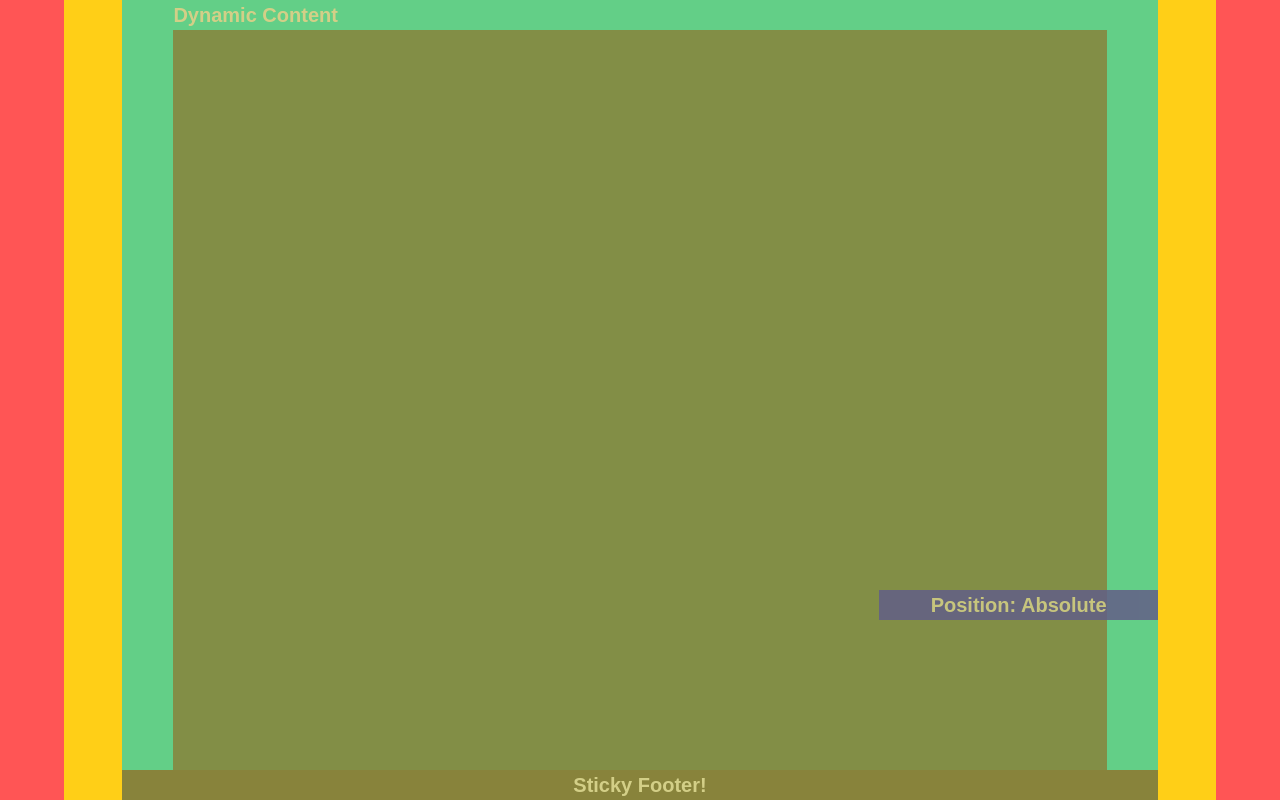
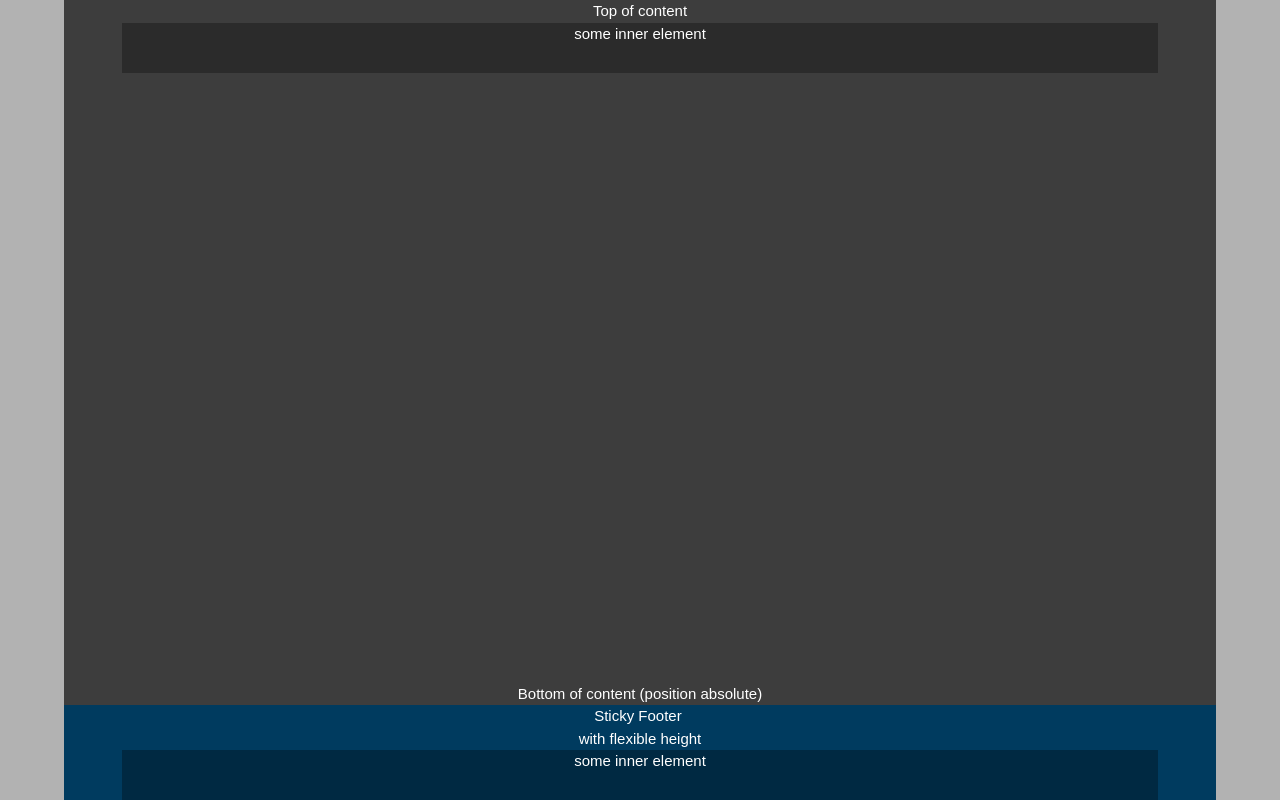
Before and after one commit to Anilator/CSS-Temple, a plain HTML site: page index.html in a window 1280 px wide. Drawn offline with Linux system fonts and the light colour scheme.

Commit message:
Sticky footer layout enchanced

```diff
--- a/index.html
+++ b/index.html
@@ -14,58 +14,50 @@
             height: 100%;
         }
 
-        .layout {
-            height: 100%;
-        }
-        .layout__table {
+
+        .sticky {
             display: table;
-            border-collapse: collapse;
-            position: relative;
-
             height: 100%;
             width: 100%;
+            border-collapse: collapse;
         }
-        .layout__row {
+        .sticky__body {
             display: table-row;
+            height: 99.9%;
         }
-        .layout__row-body {
-            height: 99%;
+        .sticky__footer {
+            display: table-row;
+            height: 0.1%;
         }
-        .layout__row-footer {
-            height: 1%;
-        }
-        .layout__body {
-            overflow: auto;
+        .body, .footer {
             position: relative;
             height: 100%;
         }
 
 
 
-        /* STYLING */
-            * { margin: 0; padding: 0 5%; opacity: .85 }
-            html { background: #f55; opacity: 1; font: bold 20px/1.5 sans-serif; color: #fff; }
-            .layout { background: #ff0; }
-            .layout__table { background: #0f0; }
-            .layout__body { background: #0ff; }
-            .layout__footer { background: #05f; }
-            p { margin: 0; padding: 0; text-align: center; background: #555; }
-            span { position: absolute; bottom: 150px; right: 0; background: #00f; }
+        /* STYLING (may be deleted) */
+            * { margin: 0; padding: 0 5%; background: rgba(0,0,0,.3); }
+            html { background: #fff; opacity: 1; font: 15px/1.5 sans-serif; color: #fff; text-align: center; }
+            /*body { background: #fff; }*/
+            .body { position: relative; }
+            .body:before { content: 'Top of content' }
+            .body:after { content: 'Bottom of content (position absolute)'; position: absolute; bottom: 0; left: 0; right: 0;}
+            .sticky__footer { background: #058; }
+            .footer:before { content: 'Sticky Footer \A with flexible height'; white-space: pre; }
+            p { margin: 0; padding: 0; text-align: center; height: 50px;}
     </style>
 </head>
 <body>
-<div class="layout">
-    <div class="layout__table">
-        <div class="layout__row layout__row-body">
-
-            <div class="layout__body">Dynamic Content <br>
-                <p style="height: 100%"></p>
-                <br> Lorem ipsum dolor sit amet.
-                <span>Position: Absolute</span>
-            </div>
+<div class="sticky">
+    <div class="sticky__body">
+        <div class="body">
+            <p>some inner element</p>
         </div>
-        <div class="layout__row layout__row-footer">
-            <p>Sticky Footer!</p>
+    </div>
+    <div class="sticky__footer">
+        <div class="footer">
+            <p>some inner element</p>
         </div>
     </div>
 </div>
```
